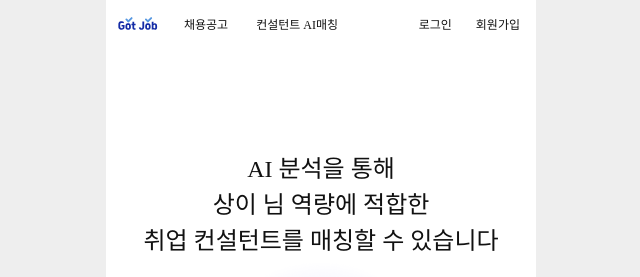
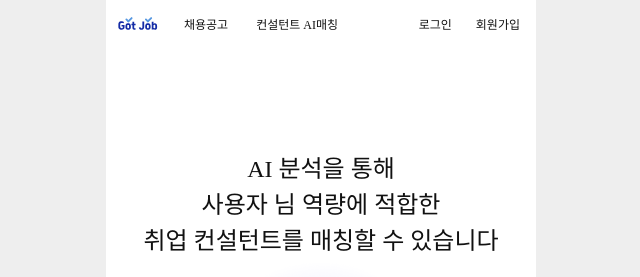
Before and after one commit to 9oormthon-univ/2025_SEASONTHON_TEAM_71_FE, a React (Vite) app: page /1/ai-matching in a window 1280 px wide. Shown: the top 277 px of the page, without its empty margins (319-959 px from the left). Built offline with nearby package versions, Linux system fonts and the light colour scheme; a web font is replaced by a local one.

Commit message:
chore: 디자인 수정

```diff
--- a/src/pages/AIConsultant/MatchingMain.jsx
+++ b/src/pages/AIConsultant/MatchingMain.jsx
@@ -8,6 +8,9 @@ import pendingbg from "../../assets/img/pendingBg.png";
 import pendingshadow from "../../assets/img/pendingShadow.png";
 
 export default function MatchingMain() {
+  const { user } = useAuthStore();
+  const userName = user?.name || "사용자";
+
   const navigate = useNavigate();
   const { role: roleParam } = useParams(); // e.g. /:role/...
 
@@ -39,7 +42,7 @@ export default function MatchingMain() {
     <MatchingMainWrapper>
       <Body>
         <div>AI 분석을 통해</div>
-        <div>상이 님 역량에 적합한</div>
+        <div>{userName} 님 역량에 적합한</div>
         <div>취업 컨설턴트를 매칭할 수 있습니다</div>
       </Body>
 
--- a/src/pages/Home.jsx
+++ b/src/pages/Home.jsx
@@ -69,6 +69,7 @@ const HomeWrapper = styled.div`
     margin-top: 60px;
     box-shadow: inset 0px 3px 10px #dcffc099;
     filter: drop-shadow(0px 0px 40px rgba(0, 0, 0, 0.25));
+    cursor: pointer;
 
     p {
       font-size: 16px;
--- a/src/pages/Jobs/JobDetail.jsx
+++ b/src/pages/Jobs/JobDetail.jsx
@@ -6,6 +6,7 @@ import useAuthStore from "../../stores/authStore";
 import JobCard from "../../components/JobCard";
 import { Button } from "../../components/Button";
 import Close from "../../assets/img/closebtn.svg";
+import Poster from "../../assets/img/poster.svg";
 
 export default function JobDetail() {
     const navigate = useNavigate();
@@ -32,7 +33,9 @@ export default function JobDetail() {
                 variant="default"
             />
 
-            <Description>채용직무 상세설명 첨부</Description>
+            <Description>
+                <img src={Poster} />
+            </Description>
 
             <FooterBar>
                 <Button
@@ -73,11 +76,12 @@ const Description = styled.div`
     min-height: 398px;
     border: 1px solid #999999;
     border-radius: 12px;
-    background: #fff;
     display: flex;
     justify-content: center;
     align-items: center;
-    color: #111111;
+    img {
+        width: 100%;
+    }
 `;
 
 const FooterBar = styled.div`
```
Also changed, not shown: src/assets/img/poster.svg (added).
